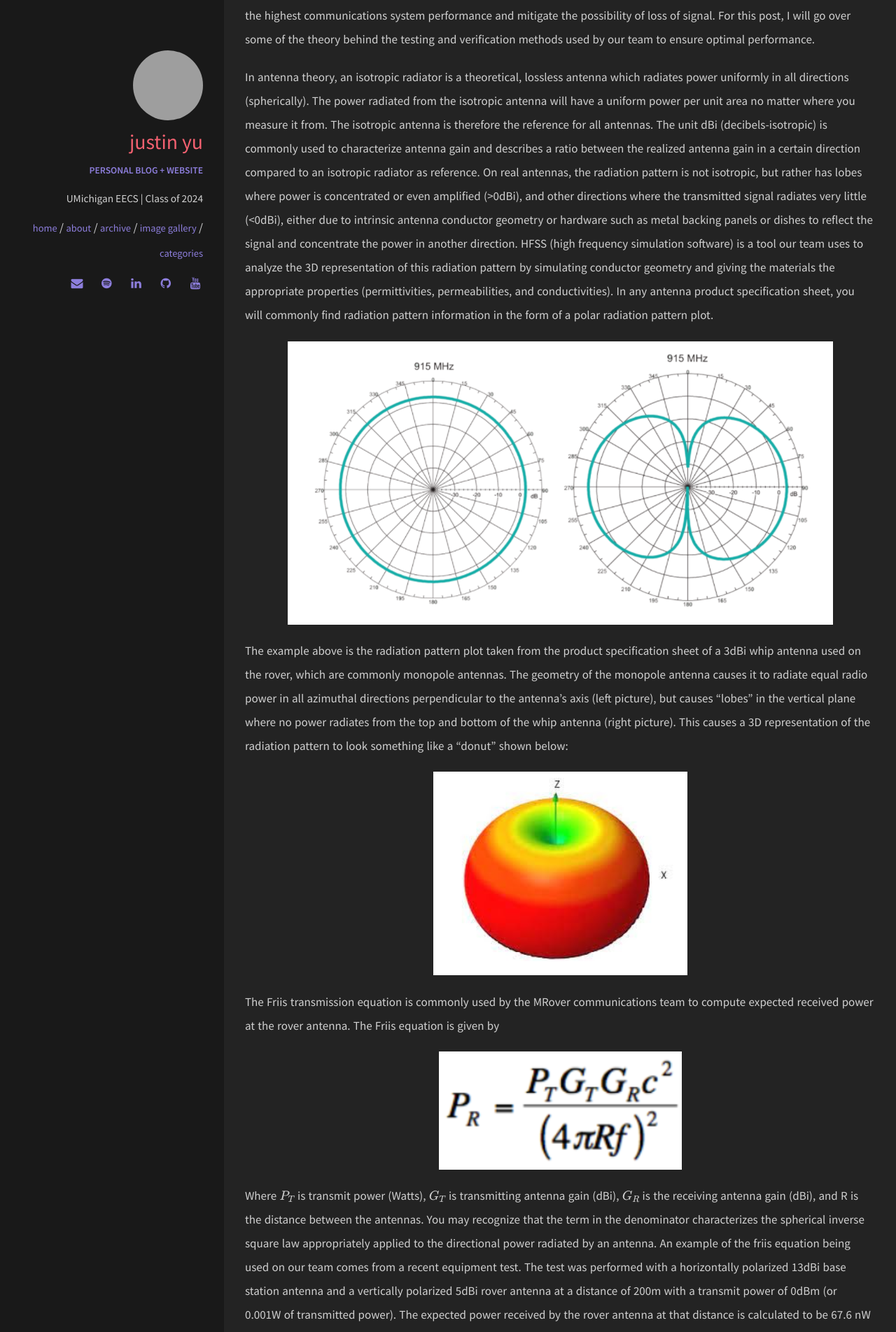
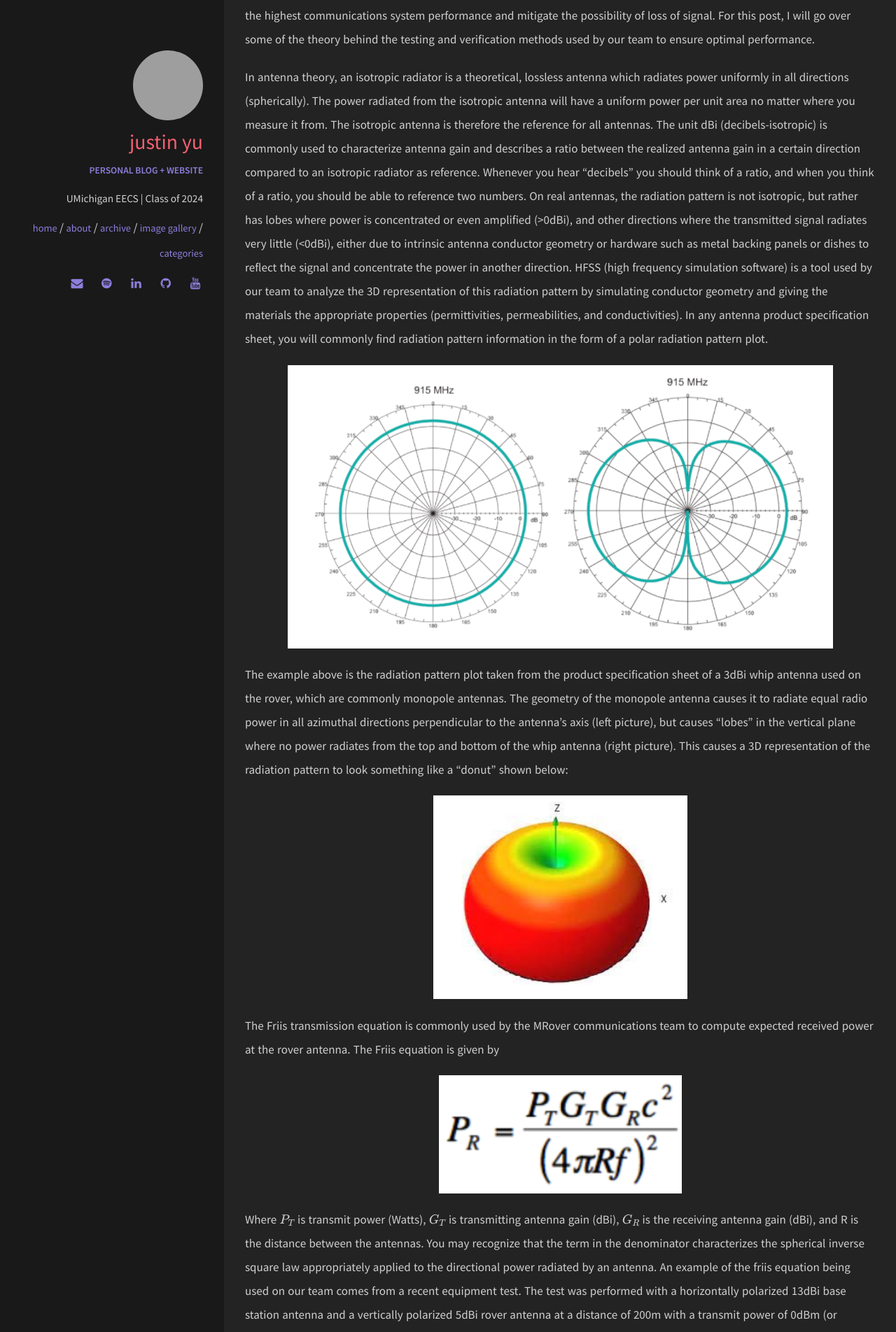
Before and after one commit to uynitsuj/uynitsuj.github.io, a Jekyll site: the page built from _posts/2021-12-16-antenna-theory.md, in a window 1280 px wide. Shown: the part 583-2487 px from the top of the page at 70% size. Built offline with Jekyll 4.4.1, drawn with Linux system fonts in a browser that asks for light colours; formulas are drawn with MathJax 3.

Commit message:
Update 2021-12-16-antenna-theory.md

```diff
--- a/_posts/2021-12-16-antenna-theory.md
+++ b/_posts/2021-12-16-antenna-theory.md
@@ -20,10 +20,10 @@ methods used by our team to ensure optimal performance.
 In antenna theory, an isotropic radiator is a theoretical, lossless antenna which radiates power uniformly in all directions (spherically). The power
 radiated from the isotropic antenna will have a uniform power per unit area no matter where you measure it from. The isotropic antenna is therefore the
 reference for all antennas. The unit dBi (decibels-isotropic) is commonly used to characterize antenna gain and describes a ratio between the realized antenna gain in
-a certain direction compared to an isotropic radiator as reference. On real antennas, the radiation pattern is not isotropic, but rather has lobes where
+a certain direction compared to an isotropic radiator as reference. Whenever you hear "decibels" you should think of a ratio, and when you think of a ratio, you should be able to reference two numbers. On real antennas, the radiation pattern is not isotropic, but rather has lobes where
 power is concentrated or even amplified (>0dBi), and other directions where the transmitted signal radiates very little (<0dBi), either due to intrinsic
 antenna conductor geometry or hardware such as metal backing panels or dishes to reflect the signal and concentrate the power in another direction. HFSS
-(high frequency simulation software) is a tool our team uses to analyze the 3D representation of this radiation pattern by simulating conductor geometry
+(high frequency simulation software) is a tool used by our team to analyze the 3D representation of this radiation pattern by simulating conductor geometry
 and giving the materials the appropriate properties (permittivities, permeabilities, and conductivities). In any antenna product specification sheet,
 you will commonly find radiation pattern information in the form of a polar radiation pattern plot.
 
```
